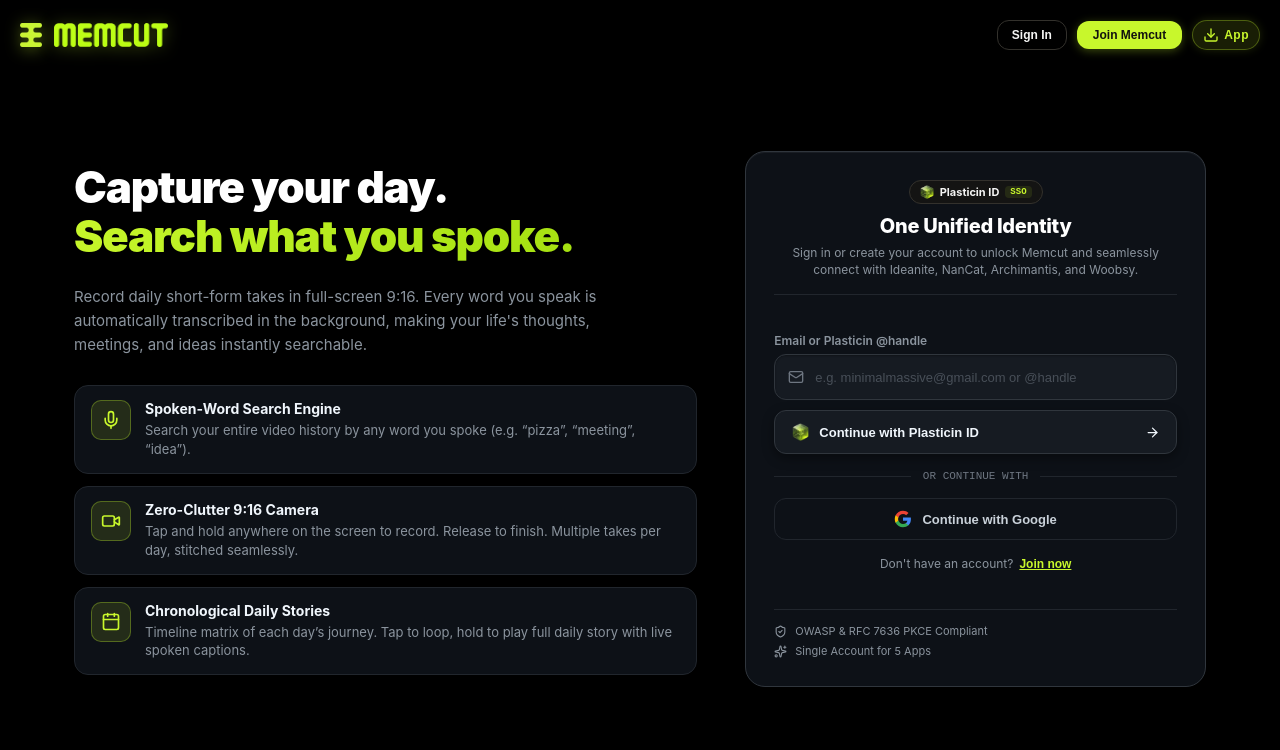
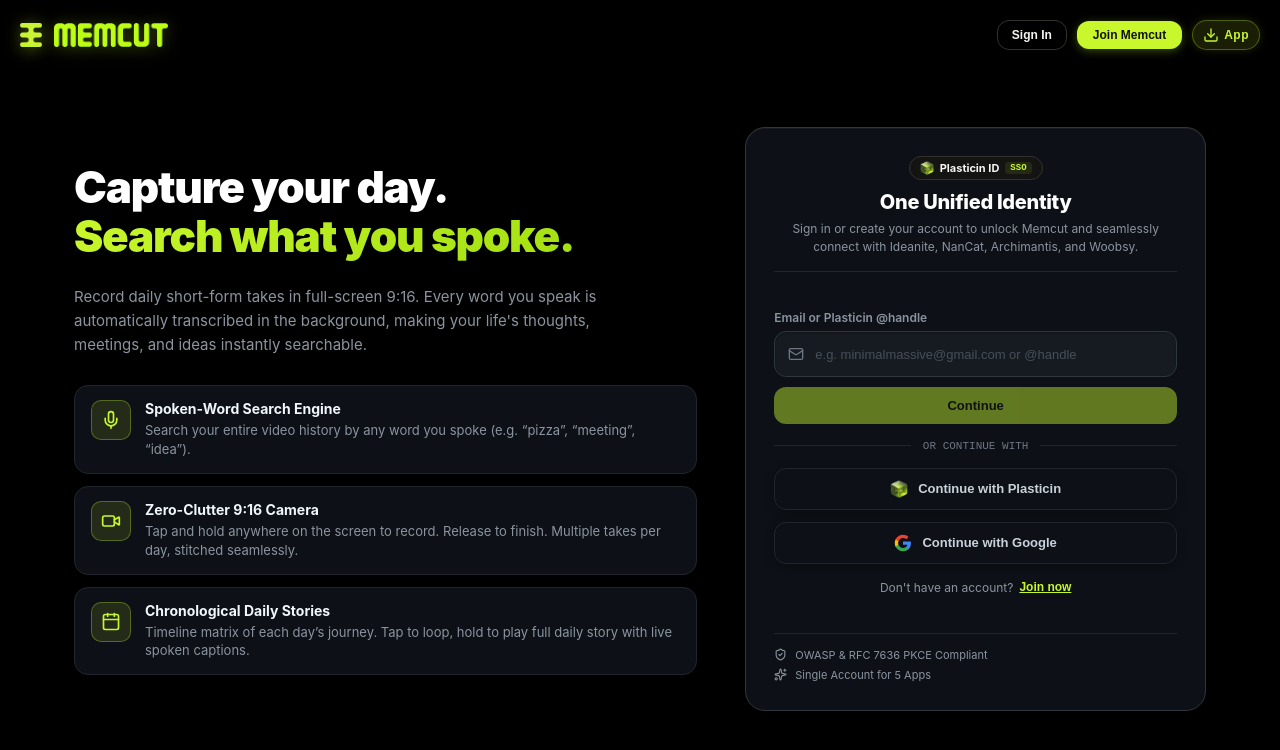
Before and after one commit to minimalmassive-ship-it/yolofuck, a React (Vite) app: page / in a window 1280 px wide. Shown: the top 750 px of the page. Built offline with nearby package versions, Linux system fonts and the light colour scheme; no server answers.

Commit message:
feat(landing): unify Plasticin and Google buttons with matching black background, inline icons and remove arrow

```diff
--- a/src/pages/LandingPage.css
+++ b/src/pages/LandingPage.css
@@ -854,32 +854,40 @@
     flex-shrink: 0;
 }
 
-.memcut-hero-btn-plasticin {
+/* Continue primary button for top email form */
+.memcut-hero-btn-continue {
     position: relative;
     width: 100%;
-    padding: 12px 16px;
+    padding: 11px 16px;
     border-radius: 12px;
-    background: #161b22;
-    border: 1px solid #30363d;
-    color: #f0f6fc;
+    background: var(--yolo-lime);
+    color: #12110f;
+    border: none;
     font-size: 13px;
-    font-weight: 700;
+    font-weight: 800;
     cursor: pointer;
     display: flex;
     align-items: center;
     justify-content: center;
-    gap: 10px;
     transition: all 0.15s ease;
-    box-shadow: 0 4px 12px rgba(0, 0, 0, 0.4);
+    box-shadow: 0 2px 10px rgba(200, 247, 44, 0.25);
 }
 
-.memcut-hero-btn-plasticin:hover {
-    background: #21262d;
-    border-color: var(--yolo-lime);
-    color: var(--yolo-lime);
+.memcut-hero-btn-continue:hover:not(:disabled) {
+    background: #b8e624;
     transform: translateY(-1px);
+    box-shadow: 0 4px 14px rgba(200, 247, 44, 0.35);
 }
 
+.memcut-hero-btn-continue:disabled {
+    opacity: 0.45;
+    cursor: not-allowed;
+    box-shadow: none;
+}
+
+/* Symmetrical SSO buttons (Plasticin and Google) with black background and inline icons */
+.memcut-hero-btn-sso,
+.memcut-hero-btn-plasticin,
 .memcut-hero-btn-google {
     position: relative;
     width: 100%;
@@ -896,12 +904,16 @@
     justify-content: center;
     gap: 10px;
     transition: all 0.15s ease;
+    box-shadow: 0 2px 8px rgba(0, 0, 0, 0.35);
 }
 
+.memcut-hero-btn-sso:hover,
+.memcut-hero-btn-plasticin:hover,
 .memcut-hero-btn-google:hover {
     background: #161b22;
     border-color: #30363d;
     color: #ffffff;
+    transform: translateY(-1px);
 }
 
 .memcut-hero-btn-icon {
@@ -909,6 +921,8 @@
     height: 18px;
     object-fit: contain;
     flex-shrink: 0;
+    display: inline-block;
+    vertical-align: middle;
 }
 
 .memcut-hero-card-divider {
--- a/src/pages/LandingPage.tsx
+++ b/src/pages/LandingPage.tsx
@@ -395,19 +395,13 @@ export const LandingPage: React.FC<LandingPageProps> = ({ initialAuthMode }) =>
                                 </div>
                             )}
 
-                            {/* Primary Button: Continue with Plasticin ID */}
+                            {/* Primary Button for Email form */}
                             <button
                                 type="submit"
                                 disabled={!identifier.trim() || isChecking}
-                                className="memcut-hero-btn-plasticin"
+                                className="memcut-hero-btn-continue"
                             >
-                                <img
-                                    src="/assets/plasticin_icon.png"
-                                    alt=""
-                                    className="memcut-hero-btn-icon"
-                                />
-                                <span>Continue with Plasticin ID</span>
-                                <ArrowRight size={15} style={{ marginLeft: 'auto' }} />
+                                <span>Continue</span>
                             </button>
                         </form>
 
@@ -418,11 +412,25 @@ export const LandingPage: React.FC<LandingPageProps> = ({ initialAuthMode }) =>
                             <span />
                         </div>
 
+                        {/* Button: Continue with Plasticin (RIGHT ABOVE GOOGLE) */}
+                        <button
+                            type="button"
+                            onClick={() => openAuthModal('signin', { identifier })}
+                            className="memcut-hero-btn-sso memcut-hero-btn-plasticin"
+                        >
+                            <img
+                                src="/assets/plasticin_icon.png"
+                                alt=""
+                                className="memcut-hero-btn-icon"
+                            />
+                            <span>Continue with Plasticin</span>
+                        </button>
+
                         {/* Secondary Button: Continue with Google */}
                         <button
                             type="button"
                             onClick={() => signInWithGoogle()}
-                            className="memcut-hero-btn-google"
+                            className="memcut-hero-btn-sso memcut-hero-btn-google"
                         >
                             <svg className="memcut-hero-btn-icon" viewBox="0 0 24 24">
                                 <path fill="#4285F4" d="M22.56 12.25c0-.78-.07-1.53-.2-2.25H12v4.26h5.92c-.26 1.37-1.04 2.53-2.21 3.31v2.77h3.57c2.08-1.92 3.28-4.74 3.28-8.09z" />
```
